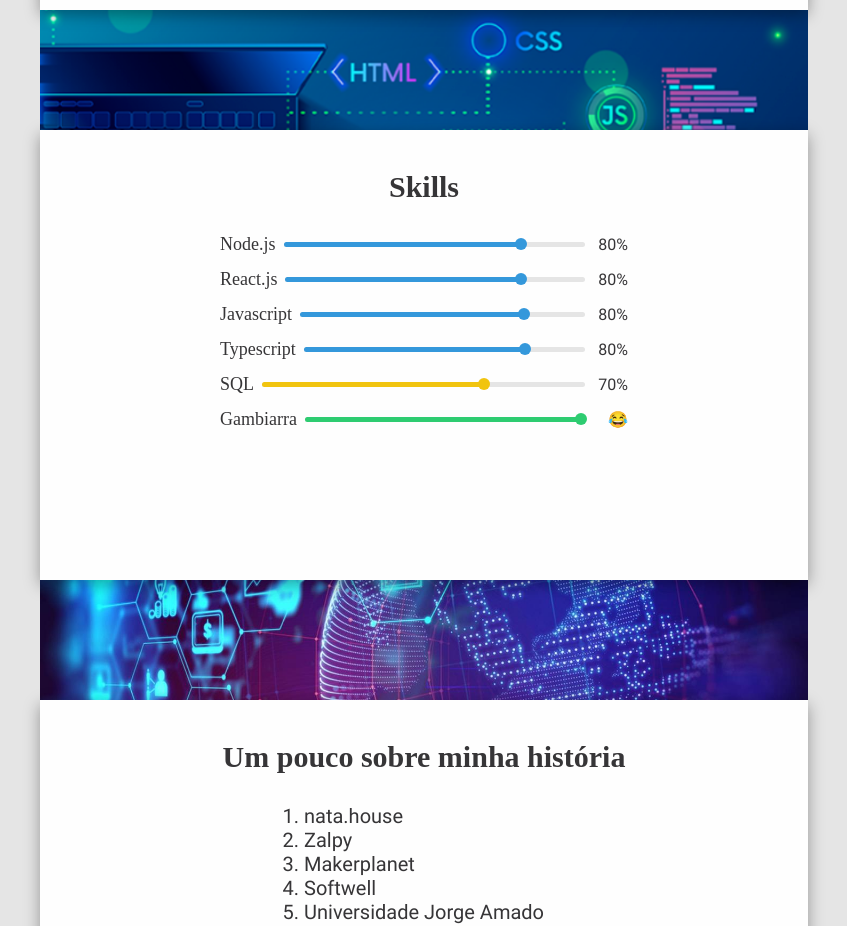
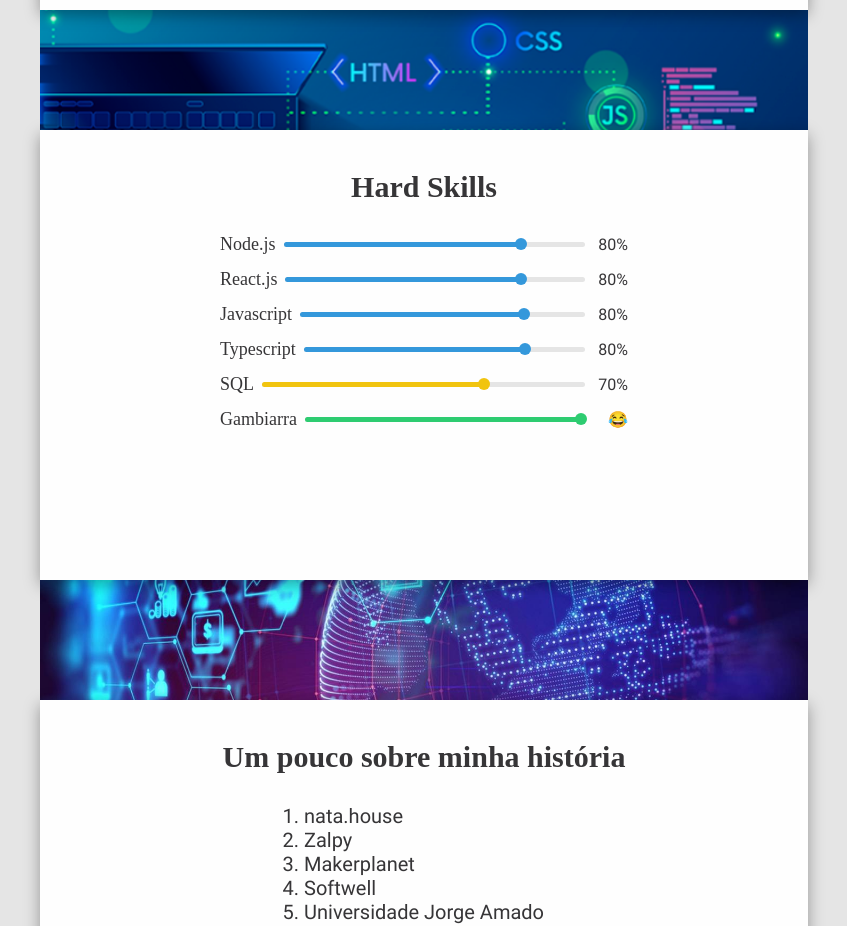
Before and after one commit to karanmelo/karanmelo-page, a React (Create React App) app: page / in a window 1280 px wide. Shown: the part 1180-2106 px from the top of the page, without its empty margins (216-1063 px from the left). Built offline with nearby package versions, Linux system fonts and the light colour scheme; a web font is replaced by a local one.

Commit message:
refactor: update skills section name to HardSkills

```diff
--- /dev/null
+++ b/src/components/layouts/Layout/Main/Content/SectionSkills/HardSkills/index.tsx
@@ -0,0 +1,21 @@
+import React from 'react';
+
+import { ProgressBar } from 'components/ui-components/ProgressBar';
+
+import { Container, Title, Content } from './styles';
+
+export const HardSkills: React.FC = () => {
+  return (
+    <Container>
+      <Title>Hard Skills</Title>
+      <Content>
+        <ProgressBar label="Node.js" progress={80} />
+        <ProgressBar label="React.js" progress={80} />
+        <ProgressBar label="Javascript" progress={80} />
+        <ProgressBar label="Typescript" progress={80} />
+        <ProgressBar label="SQL" progress={70} />
+        <ProgressBar label="Gambiarra" progress={100} icon="😂" />
+      </Content>
+    </Container>
+  );
+};
--- a/src/components/layouts/Layout/Main/Content/SectionSkills/Skills/index.tsx
+++ /dev/null
@@ -1,21 +0,0 @@
-import React from 'react';
-
-import { ProgressBar } from 'components/ui-components/ProgressBar';
-
-import { Container, Title, Content } from './styles';
-
-const Skills: React.FC = () => (
-  <Container>
-    <Title>Skills</Title>
-    <Content>
-      <ProgressBar label="Node.js" progress={80} />
-      <ProgressBar label="React.js" progress={80} />
-      <ProgressBar label="Javascript" progress={80} />
-      <ProgressBar label="Typescript" progress={80} />
-      <ProgressBar label="SQL" progress={70} />
-      <ProgressBar label="Gambiarra" progress={100} icon="😂" />
-    </Content>
-  </Container>
-);
-
-export default Skills;
--- a/src/components/layouts/Layout/Main/Content/SectionSkills/index.tsx
+++ b/src/components/layouts/Layout/Main/Content/SectionSkills/index.tsx
@@ -1,12 +1,12 @@
 import React from 'react';
 
-import Skills from './Skills';
+import { HardSkills } from './HardSkills';
 import { Section } from './styles';
 
 const SectionSkills: React.FC = () => {
   return (
     <Section>
-      <Skills />
+      <HardSkills />
     </Section>
   );
 };
```
Also changed, not shown: src/components/layouts/Layout/Main/Content/SectionSkills/HardSkills/styles.tsx (renamed from src/components/layouts/Layout/Main/Content/SectionSkills/Skills/styles.tsx).
